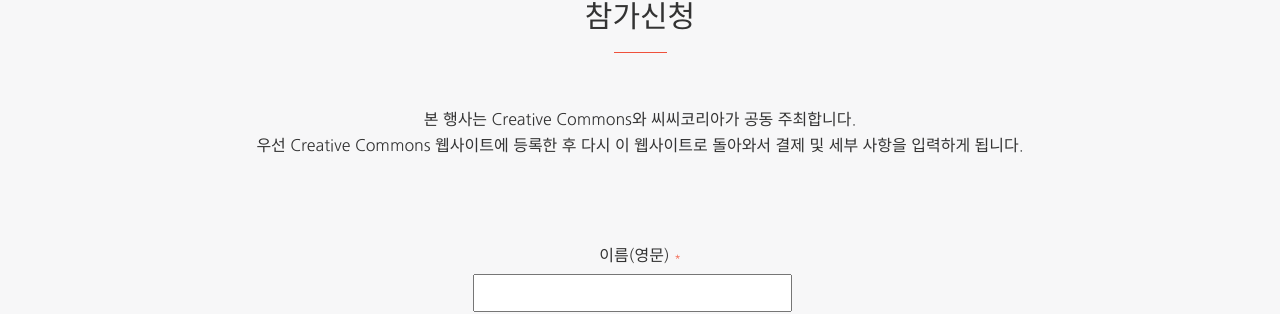
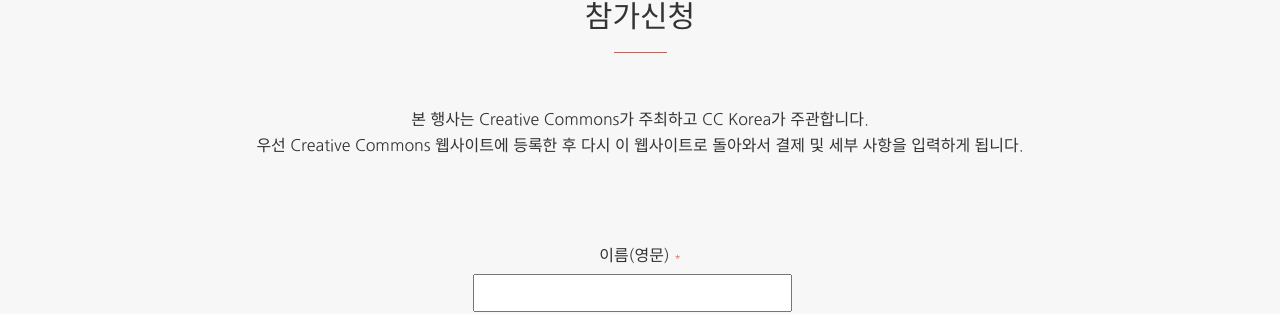
Before and after one commit to creativecommonskorea/2015-global-summit, a Jekyll site: the page built from register.html, in a window 1280 px wide. Shown: the part 184-498 px from the top of the page. Built offline with Jekyll 4.4.1, drawn with Linux system fonts in a browser that asks for light colours; nearby versions of some CDN libraries.

Commit message:
Update register.html

```diff
--- a/register.html
+++ b/register.html
@@ -8,7 +8,7 @@ layout: base
 
         <div class="guide_bar_33"></div>
         <div class="head_description">
-            본 행사는 Creative Commons와 씨씨코리아가 공동 주최합니다. <br class="nobr"/>
+            본 행사는 Creative Commons가 주최하고 CC Korea가 주관합니다. <br class="nobr"/>
             우선 Creative Commons 웹사이트에 등록한 후 다시 이 웹사이트로 돌아와서 결제 및 세부 사항을 입력하게 됩니다.
         </div>
         <div>
```
